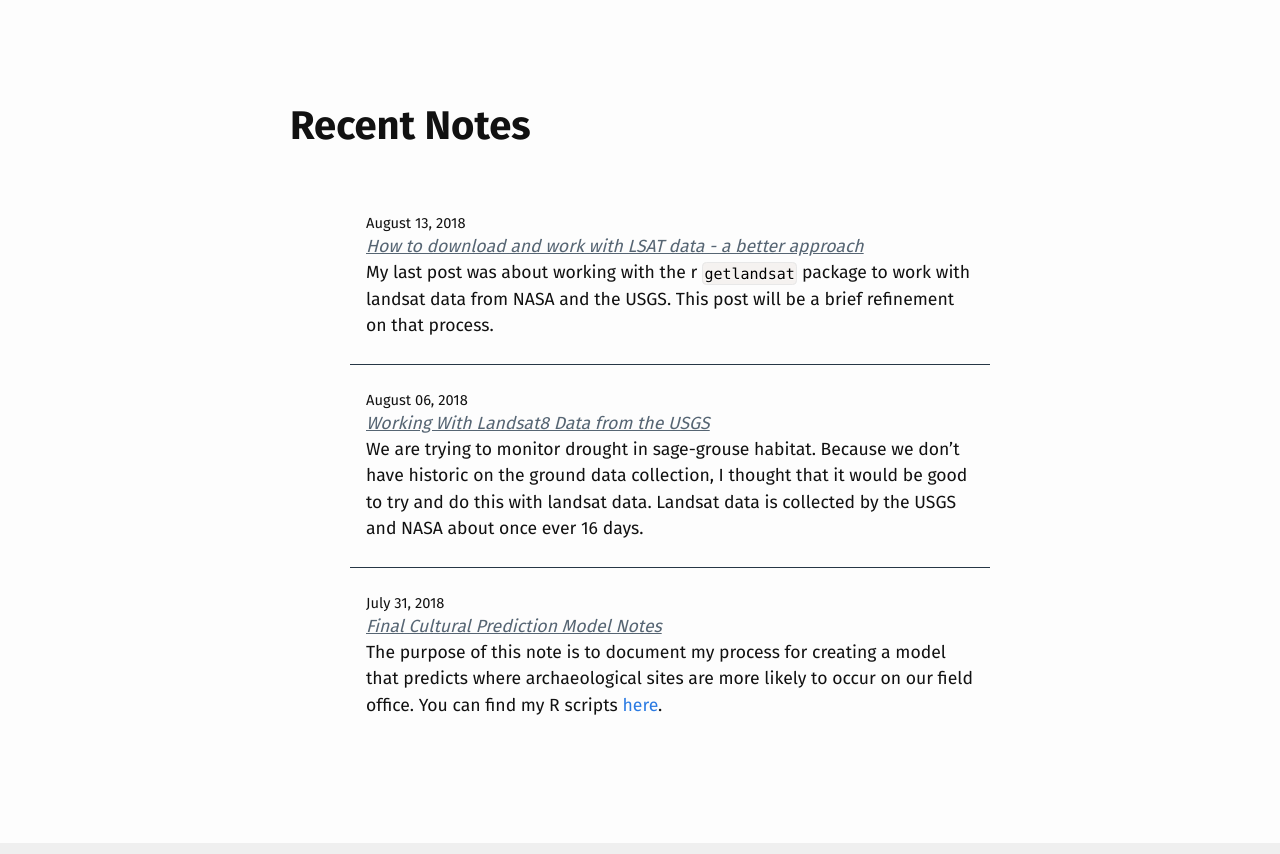
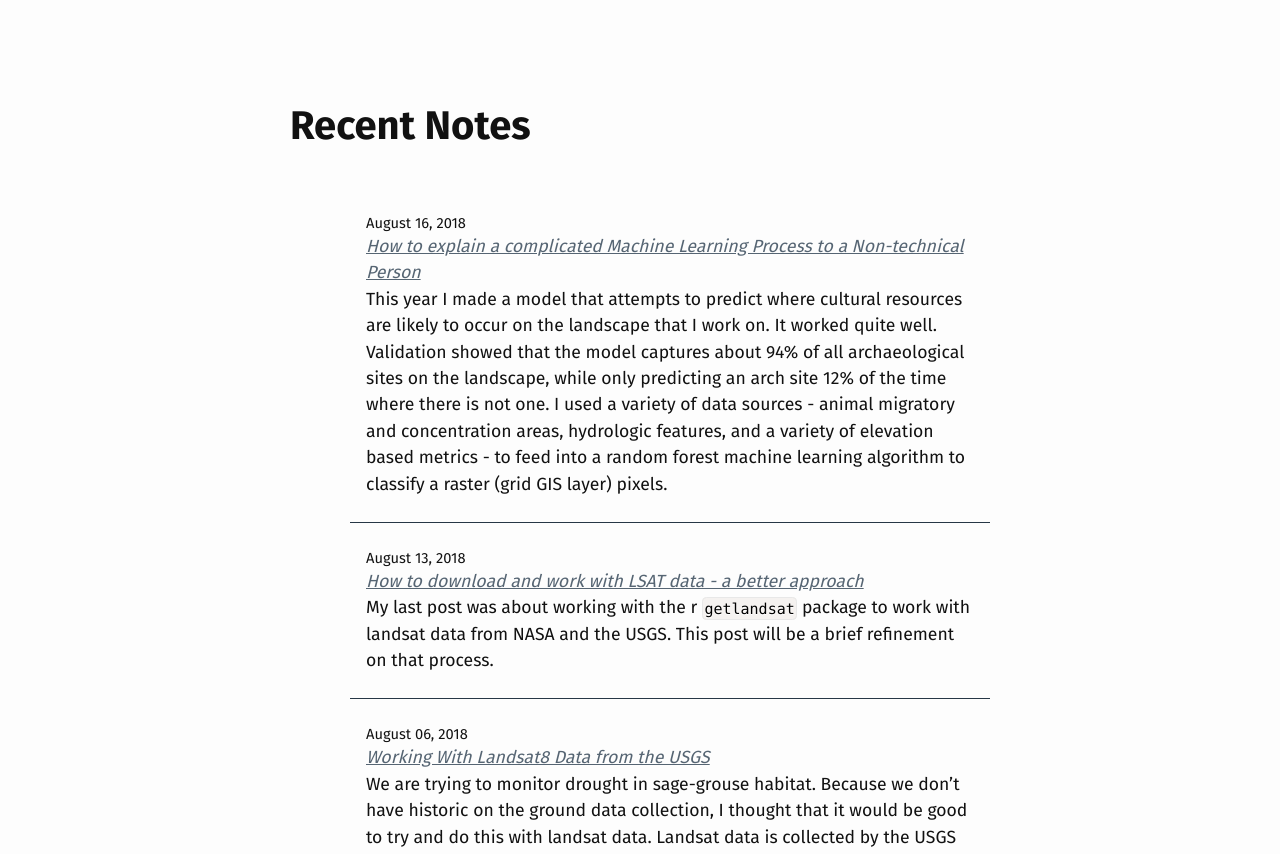
Before and after one commit to mschmidty/bio_notes, a Jekyll site: the page built from index.md, in a window 1280 px wide and 900 px high, scrolled down 920 px, cut to the strip 46-900 px from the top of the window. Built offline with Jekyll 4.4.1, drawn with Linux system fonts in a browser that asks for light colours; a script that is not in the unit is left out; some of the changed lines change nothing that is shown.

Commit message:
first edit

```diff
--- a/notes/_posts/2018-08-16-archy-model-for-the-average.md
+++ b/notes/_posts/2018-08-16-archy-model-for-the-average.md
@@ -3,25 +3,25 @@ layout: post
 title:  "How to explain a complicated Machine Learning Process to a Non-technical Person"
 date:   2018-08-16 10:07:03 -0600
 categories: [R, GIS, explained]
-published: false
+published: true
 ---
 
-This year I made a model that attempts to predict where cultural resources are likely to occur on the landscape that I work on. It worked quite well.   Validation showed that the model captures about 94% of all archaelogical sites on the landscape, while only predicting an arch site 12% of the time where there is not one.  I used a varieity of data sources - animal migratory and concentration areas, hydrologic features, and a variety of elevation based metrics - to feed into a random forest machine learning algorythm to classify a raster dataset.
+This year I made a model that attempts to predict where cultural resources are likely to occur on the landscape that I work on. It worked quite well.   Validation showed that the model captures about 94% of all archaeological sites on the landscape, while only predicting an arch site 12% of the time where there is not one.  I used a variety of data sources - animal migratory and concentration areas, hydrologic features, and a variety of elevation based metrics - to feed into a random forest machine learning algorithm to classify a raster (grid GIS layer) pixels.
 
-Now I need to explain to my managers why they should trust it and then I need to proove to the state agency that oversees culteral resources in Colorado, that the model is, when interpreted, trusworthy.
+Now I need to explain to my managers what the model is and then I need to prove to the state agency that oversees cultural resources, SHIPO, in Colorado, that the model works and is trustworthy enough to use.
 
 This note is an attempt at collecting my thoughts for both of these conversations.  My goal is to come up with a relatively non-complex explainer on how the model works, why I believe it works and why we should have confidence in it.
 
-######INPUT IMAGE OF RASTER#####
+![Example of the predictive model output]({{ "/notes/assets/arch_predict/model_example.jpg" | absolute_url }})
 
-## What **is** the culteral predictive model and how does it work?
-The culteral predictive model is a raster dataset that predicts where cultural resources are.  What is a raster? In it's simplist form, a raster dateset is a grid of squares where each square is assigned a value.  In our case the squares are 30m x 30m and each value is a prediction from 0 to 1 of if there is an arch site there.  Any value greater than 0.50 the model thinks has a arch site and any value with a less than 0.50 the model thinks does not have an arch site.
+## What **is** the cultural predictive model and how does it work?
+The cultural predictive model is a raster dataset that predicts where cultural resources are.  What is a raster? In it's simplest form, a raster dataset is a grid of squares that covers a geographic area where each square is assigned a value.  In our case the squares are 30m x 30m and each value is a prediction from 0 to 1 of if there is an arch site there.  Any value greater than 0.50 the model predicts has a arch site and any value with a less than 0.50 the model predicts does not have an arch site.
 
 ## Where did the predictive values come from?
-When we set out to make the predictive model, a group of us in the office (archaelogist, biologist, assistant field manager, and GIS specialist) had a hypothesis that, just like today, prehistoric inhabitants of this area selected the locations that they lived based on a select set of hydrologic and biolgical attributes.  Today, we select where we live based on cost, distance to a good school, number of good jobs in the area, etc. We expected that historically inhabitants similarly looked for specific characteristics for where to live but those needs were different, relying more heavily on food sources and water.
+When we set out to make the predictive model, a group of us in the office (archaeologist, biologist, assistant field manager, and GIS specialist) had a hypothesis that, just like today, prehistoric inhabitants of this area selected the locations that they lived based on a select set of topographic, hydrologic and biological attributes.  Today, we select where we live based on cost, distance to a good school, number of good jobs in the area, etc. We expected that historically inhabitants similarly looked for specific characteristics for where to live but those needs were different, relying more heavily on food sources and water.
 
 ### The Dataset
-To test this hypothesis, the first step was to make a dataset. Using GIS we created a table with all of the attributes that we thought would be valuable for predicting where people prehistorically lived. An example of this table looked like this:
+To test this hypothesis, the first step was to compile the data. Using GIS we created a table with all of the attributes that we thought would be valuable for predicting where people prehistorically lived. An example of this table looked like this:
 
 | Square ID | Distance  To Water | Elevation | Distance to  Elk Migration  Corridor | Slope |
 |-----------|:------------------:|:---------:|:------------------------------------:|:-----:|
@@ -29,46 +29,72 @@ To test this hypothesis, the first step was to make a dataset. Using GIS we crea
 | Square 2  |         15         |    2000   |                  50                  |   15  |
 | Square 3  |          6         |    1900   |                  15                  |   20  |
 
-Our final dataset compiled with a ton of help from our GIS, Archaeology and Wildlife staff had ~3.5 million squares that each had the following attributes:
+Our final dataset compiled with a ton of help from our GIS, Archaeology and Wildlife staff, had approximately 3.5 million squares that each had the following attributes:
 
-| Topographic | Hydorlogic | Biologic |
+| Topographic | Hydrologic | Biologic |
 |---------------------|----------------------|---------------------------|
-| Aspect | Distance to Intermitent Stream | Distance to Bighorn Migration |
-| TPI | Distance to Perenial Stream | Disance to Bighorn Summer Concentration |
+| Aspect | Distance to Intermittent Stream | Distance to Bighorn Migration |
+| TPI | Distance to Perennial Stream | Distances to Bighorn Summer Concentration |
 | Slope |  | Distance to Bighorn Winter Concentration |
 | TRI |  | Distance to Bighorn Sheep Production |
 | Roughness |  | Distance To Elk Winter Concentration |
 | Elevation |  | Distance to Elk Migration |
 | Flow Direction |  | Distance to Elk Summer Concentration |
 |  |  | Distance to Deer Winter Concentration |
-|  |  | Distnace to Deer Migration |
+|  |  | Distance to Deer Migration |
 |  |  | Distance to Turkey Production |
 |  |  | Distance to Turkey Winter Concentration |
 
 ### Predicting the Arch Sites.
-So how do we take 3 million squares and make a prediction? The key to the whole process is having 20 plus years of archaelogy survey.  To train the model, we took all of the data that occured within preivously surveyed areas.  This area is used for training the model because in these areas we know which areas have arch sites and which areas don't. Using machine learning, we can figure out what values of each variable are most likely to have an arch site associated with them.  We can also figure out relationships between the variables that are likely to lead to arch sites.
+So how do we take 3 million squares and make a prediction? The key to the whole process is having 20 plus years of archaeology survey. Because we know where so many arch sites are on our field office, we can look at how far they are from a stream, how far they are from a migratory corridor, what elevation they occur at, etc.  To build a simple model, we could pick three or four attributes that most predicted arch sites, then determine what values of those attributes have at arch sites and then make a model out of the results, essentially having a map with two colors, one color representing where arch sites are and one representing where arch sites are not.  But that model, would undoubtedly (we tried at the beginning) have a large error.  After all, predicting human habitation is complex. But back to the model we actually built.
 
-### An easy example
-This is a pretty confusing concept to understand, so let's look at an example.  To keep it relevant lets use modern housing.  When people buy a house they typically look at a bunch of factors when deciding on what to buy.  For this example, to keep it simple lets look at three variables: price, distance to a good school and distance to a good park. Looking at these variables individually, we know that people want to buy affordable houses, so any house under $150,000 is likely to be bought, but houses over $150,000 are less likely to be bought. For distance to schools we know that people like to live within 10 miles of a good school.  So any house within 10 miles of a shool is likely to be bought and any school outside of 10 miles is less likely to be bought.  And finally, we know that people like to be within walking distance of a park. So we know that houses within 1 mile of a park are more likely to be purchased than houses more than a mile from a park.  So the houses most likely to be purchased are those that are under $150,000, within 10 miles of a school and within 1 mile of a park.  Houses that meet 2 of the 3 criteria are a little less likely, those that meet 1 of the three even less likely and 0 of the three are even more less likely. This is a pretty objective way at looking at housing preference and it is probably pretty good at indicating what houses will likely be purchased or increase in price over time.
+To train the model, we took all of the data that occurred within previously surveyed areas.  This area is used for training the model because in these areas we know which areas have arch sites and which areas don't.  Most models rely on a dataset where you know the answers.  In this case, the answers are where arch sites occur and where they don't occur. Using machine learning, we can figure out what values of each variable (attribute) are most likely to have an arch site associated with them.  We can also use relationships between the variables to help us predict where arch sites are.
 
-But with machine learning algorythms we can take advantage of relationships between variables to give us a better idea of what areas are popular.  To understand this we can look at the same example in a slightly different way.  Let's say that we know that being close to a school is the most important thing for people buying houses. If a house happens to be $250,000 our original model says that that house probably won't be purchased. But let's say that using two variables, house price and distance to shools, we start to understand that those houses over $150,000 are still likely to be purchased so long as they are within 5 miles of a school.  The model also works in the other direction, housed under $150,000 are more likely to be purchased, but amoung houses that meet that criteria a those within 10 miles of the park are more likely than those outside of 10 miles.
+### An easy example and how machine learning works
+This is a pretty confusing concept to understand, so let's look at an example.  To keep it relevant lets use modern housing.  When people buy a house they typically look at a bunch of factors when deciding on what to buy and where.  For this example, to keep it simple, lets look at three variables someone may consider when purchasing a house: price, distance to a good school and distance to a good park. Looking at these variables individually, we know that people want to buy affordable houses, so for this example we will say that any house under $150,000 is likely to be bought and houses over $150,000 are less likely to be bought. When considering distance to schools, we know that people like to live within 10 miles of a good school.  So for this example lets say that any house within 10 miles of a school is likely to be bought and any school outside of 10 miles is less likely to be bought.  And finally, we know that people like to be within walking distance of a park. So we know that houses within 1 mile of a park are more likely to be purchased than houses more than a mile from a park.
 
-These same principles can be applied to as many variables as we would like. For example we could look at distance to a store, average temperature, average low temperature, average high temperature, elevation, distance to a library, distance to mountains, distance to concert venue, and on and on.  But while it is easy for us to build a model of likelyhood of housing purchase with three variables, it becomes almost impossible to track 30 variables and their relationships. But for a computer, tracking those relationships takes milliseconds.  And one more thing to consider in our "easy" model is. How do we know what houseing price exactly is the threshold for people.  We could graph house price out and make a good guess.  We could also look at the distribution of houses sold and their distance to schools and find a threshold. But it becomse harder when we want to think about these varibles acting together. Without going into a ton of detail, know that this part of the process is what machine learning is for.  It can intelegently make a decsion about where the cut off is based on the results you are looking to achieve.
+A very basic model would say that the houses that are the most likely to be purchased are those that are under $150,000, within 10 miles of a school and within 1 mile of a park.  We could also assume that houses that meet 2 of the 3 criteria are a little less likely and those that meet 1 of the three are even less likely to be purchased, but all of these categories are more likely to be purchased than houses that meet none of the criteria. This is a pretty objective way at looking at housing preference and it is probably pretty good at indicating what houses will likely be purchased or increase in price over time. But, even though this simple model would be somewhat predictive, it probably does a bad job of understanding the nuances of purchasing houses.
+
+With machine learning algorithms we can take advantage of relationships between variables to better understand the nuances of how people select houses and, ultimately, get a better idea of what areas should be popular.  To understand how this works in we can look at the same example in a slightly different way.  Let's say that we know that being close to a school is the most important thing for people buying houses. If a house happens to be $250,000 our original model says that that house probably won't be purchased. But let's say that using two variables, house price and distance to schools, we start to understand that those houses over $150,000 are still likely to be purchased so long as they are within 5 miles of a school.  That is the most basic form of a variable relationship. If we just look at one independent variable, house price, it would say that houses that are over $150,000 are less likely to be purchased.  However, looking at housing price and distance to school, we know that houses up to $250,000 are desireable so long as they are within 5 miles of a school. The model also works in the other direction, housed under $150,000 are more likely to be purchased, but among houses that meet that criteria are those within 10 miles of the park are more likely than those outside of 10 miles.
+
+These same principles can be applied to as many variables as we would like. For example we could look at distance to a store, average temperature, average low temperature, average high temperature, elevation, distance to a library, distance to mountains, distance to concert venue, and on and on.
+
+But while it is easy for us to build a model of likelihood of housing purchase with three variables, it becomes almost impossible to track 30 variables, or more, and their relationships. But for a computer, tracking variables and their relationships takes seconds.  And one more thing to consider is in our "easy" model we largely just arbitrarily picked values that we thought would determine house appeal. But really, how do we know what housing price exactly is the threshold for people?  We could graph house price out and make a good guess.  We could also look at the distribution of houses sold and their distance to schools and find a threshold. But it becomes harder when we want to think about these variables acting together. Without going into a ton of detail, know that this part of the process is what machine learning helps us with.  It can intelligently make a decision about where the cut off is based on the results you are looking to achieve.
 
 ## How do we know that the model is correct?
-So to this point we know that we gathered information for a grid of squares so that each square has a value of many variables. We know that we can use the values of the variables to find where we are likely to have arch sites and where we are not likely to have arch sites.  But how do we know that what we have predicted is correct? The answer is we validate that model by only using a portion, in this case 70%, of the data to build our model.  Remember how I said, we use only the areas that we have surveyed to build our model.  Well, in reality we only use 70% of the surveyed areas to make our model.  The remaining 30% is saved to make sure that the model that we make actually works.
+So to this point we know that we gathered information for a grid of squares so that each square has a value of many variables. We know that we can use the values of the variables to find where we are likely to have arch sites and where we are not likely to have arch sites.  But how do we know that what we have predicted is correct? The answer is we validate that model by only using a portion, in this case 70%, of the survey area to build our model.  Remember how I said, we use only the areas that we have surveyed to build our model.  Well, in reality we only use 70% of the surveyed areas to make our model.  The remaining 30% is saved to make sure that the model that we make actually works. Once we generate the model, we can apply it to the 30% that we saved to see how accurate it is at predicting those areas.
 
 ## The nuts and bolts now that you know the basics.
 ### 1 - Step one use the known arch site locations to build a model
-We take our dataset - the field office areas that have been surveyed - and add on what squares overlap with arch sites and which ones don't. We take all of the squares in this dataset and cut it randomly 70:30. The 70% is the training dataset bacues it will be used to train our model and the 30% is the testing dataset which will be used to test to see if the model we made is correct.
+We take our dataset - the field office areas that have been surveyed - and add on what squares overlap with arch sites and which ones don't.
 
-### 2 - Run the algorythm to build a model
-We then run a Random Forest Machine Learning algorythm on our training dataset that determines which values of which variables, and their relationships, are most likely going to find an arch site. Once the computer has made these determinations we can save those attributes to be applied to any other dataset with the same variables (i.e. our testing dataset and any area with no arch survey like areas in our field office that we have not surveyed yet).
+| Square ID | Distance to  Water | Elevation | Aspect | ETC for ~20 Variables | Has Known Arch Site |
+|-----------|--------------------|-----------|--------|-----------------------|---------------------|
+| 1 | 200 | 2000 | N | ... | Yes |
+| 2 | 400 | 9000 | NE | ... | No |
+| 3 | 700 | 7600 | W | ... | No |
+| 4 | 100 | 4200 | S | ... | Yes |
+| n<sup>x</sup> | etc.  | etc.  | etc.  | ... | etc. |
+
+We take the dataset, which looks like the one above, and cut it randomly 70:30. The 70% is the training dataset because it will be used to train our model and the 30% is the testing dataset which will be used to test to see if the model we made is correct.
+
+### 2 - Run the algorithm to build a model
+We then run a Random Forest Machine Learning algorithm on our training dataset that determines which values of which variables, and their relationships, are most likely going to find an arch site. Once the computer has made these determinations we can save those attributes to be applied to any other dataset with the same variables (i.e. our testing dataset and any area with no arch survey like areas in our field office that we have not surveyed yet).
 
 ### 3 - Test the model
 Now that those attributes are saved in our model we can apply them to the testing dataset.  Remember we know where the arch sites are in both the training and testing datasets. When we apply the model to the testing dataset, if it is correct - predictive - it will tell us where the arch sites are and where they are not.  If it is not predictive it will get a lot wrong. This process is where we learned that our model predicted arch sites 94% of the time.  That means when we tested it, the model did not predict an arch site for only 6% of the sites.
 
-To be clear there was some tweeking in the middle of this process.  We used vegetation variables and soils variables and precipitation variables that didn't seem to be very predictive.  We built models at different resolutions, and 30m was the most accurate by a lot. But in a nut shell all we did was above.
+And we now have a table that looks like this:
+
+| Square ID | Distance to  Water | Elevation | Aspect | ETC for ~20 Variables | Has Known Arch Site | Model Predicted |
+|-----------|--------------------|-----------|--------|-----------------------|---------------------|-----------------|
+| 1 | 200 | 2000 | N | ... | Yes | Yes - Arch Site |
+| 2 | 400 | 9000 | NE | ... | No | No |
+| 3 | 700 | 7600 | W | ... | No | No |
+| 4 | 100 | 4200 | S | ... | Yes | Yes - Arch Site |
+| n^x | etc.  | etc.  | etc.  | ... | etc. | etc. |
+
+To be clear there was some tweaking in the middle of this process.  We used vegetation variables and soils variables and precipitation variables that didn't seem to be very predictive.  We built models at different resolutions, and 30m was the most accurate by a lot. But in a nut shell all we did was above.
 
 ### 4 - Apply to the rest of field office.
 A model isn't very helpful if it only predicts areas that we have already surveyed.  The last step in the process is to apply the prediction to all areas of the field office that we have not surveyed.
```
Also changed, not shown: notes/assets/arch_predict/model_example.jpg (added).
